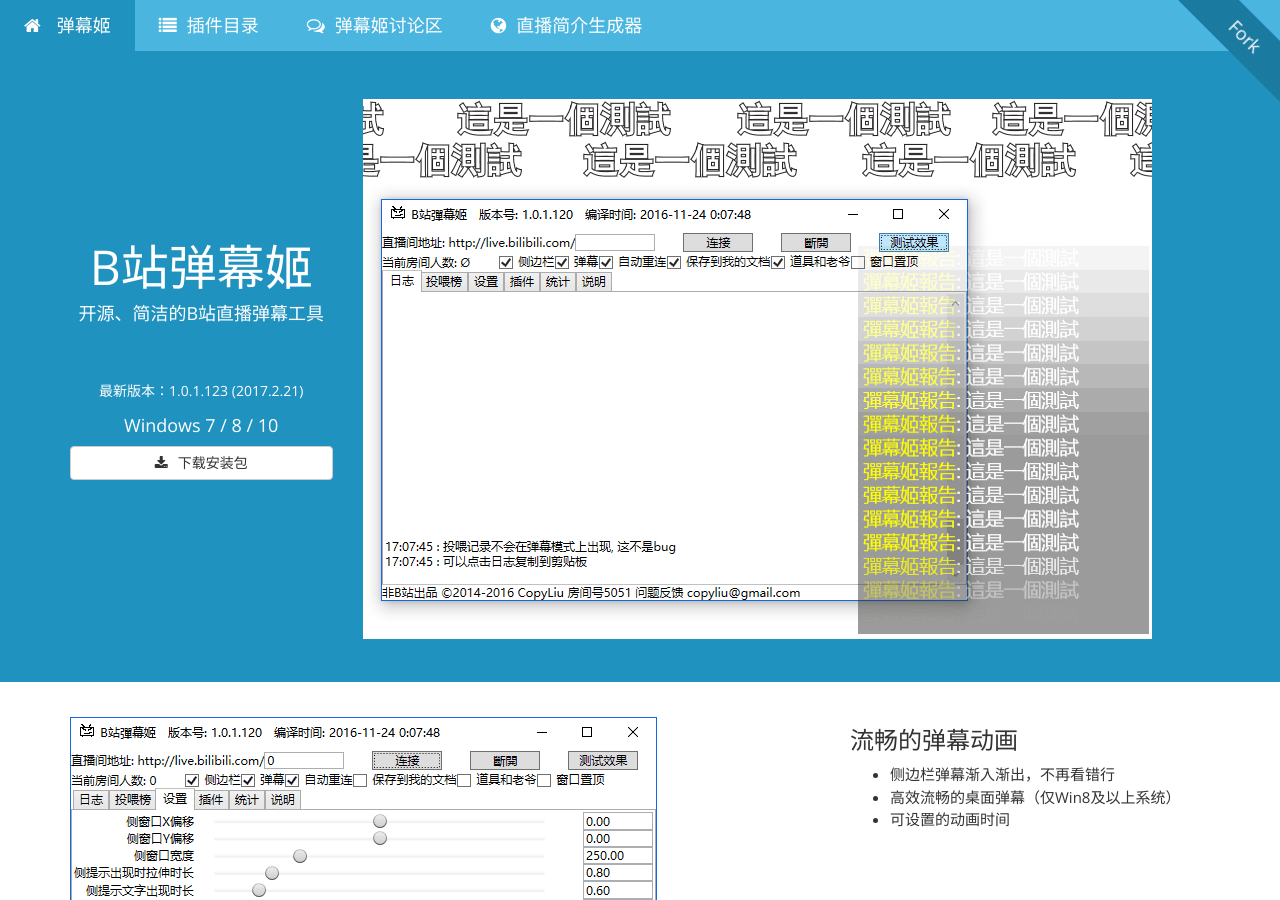
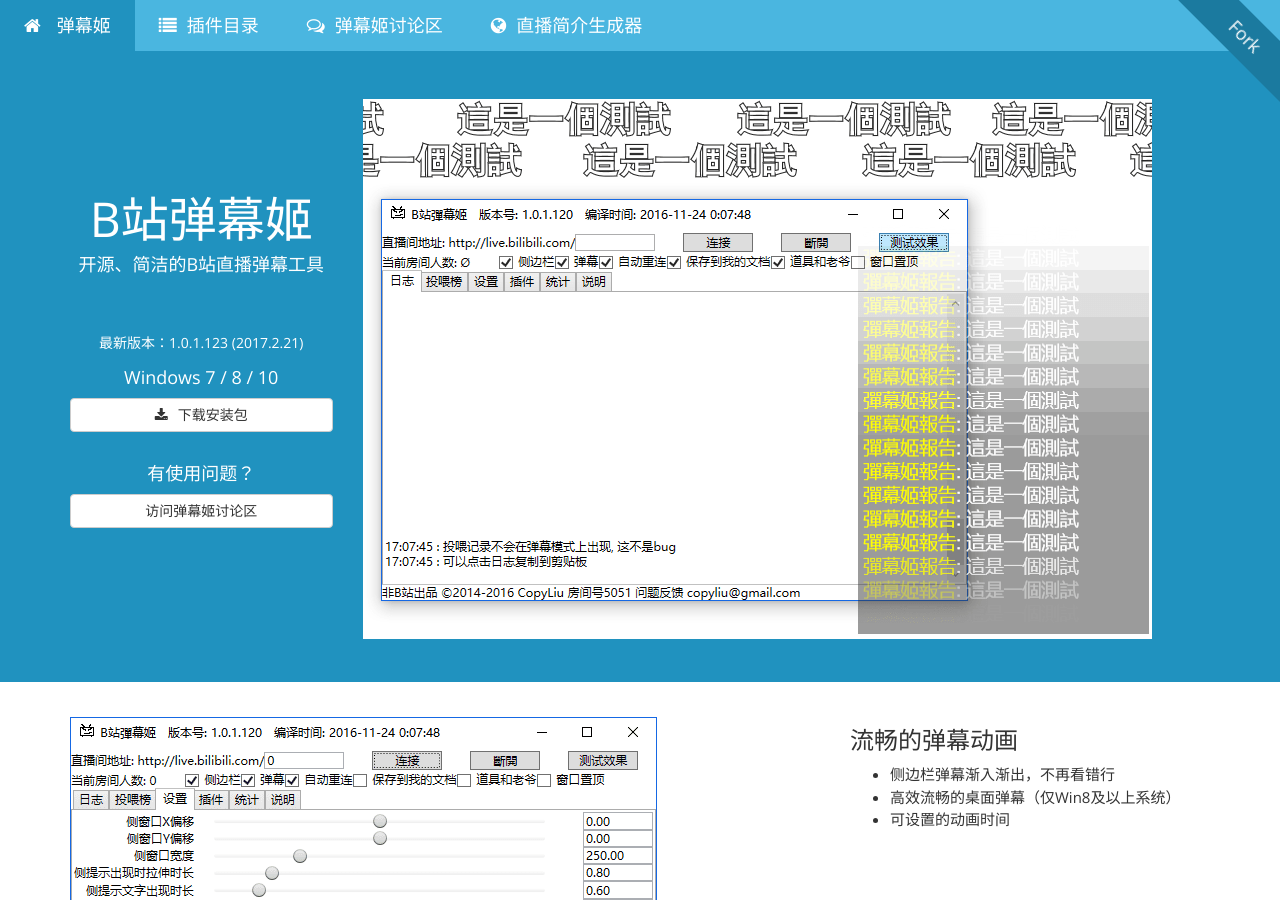
Before and after one commit to Bililive/www.danmuji.org, a Jekyll site: the page built from index.html, in a window 1280 px wide and 900 px high. Built offline with Jekyll 4.4.1, drawn with Linux system fonts in a browser that asks for light colours; nearby versions of some CDN libraries; some web fonts are replaced; comment, search, counter and statistics services are not loaded.

Commit message:
更新首页

```diff
--- a/index.html
+++ b/index.html
@@ -48,6 +48,9 @@
                         <p class="text-center">最新版本：1.0.1.123 (2017.2.21)</p>
                         <h4>Windows 7 / 8 / 10</h4>
                         <a class="btn btn-default btn-block" rel="nofollow" href="https://soft.ceve-market.org/bilibili_dm/setup.exe" onclick="_czc.push(['_trackEvent','首页','下载弹幕姬']);_paq.push(['trackEvent', '首页', '下载弹幕姬']);" target="_blank" role="button"><i class="fa fa-download icon-with-text"></i>下载安装包</a>
+						<br>
+						<h4>有使用问题？</h4>
+						<a class="btn btn-default btn-block" href="http://f.danmuji.cn/topic/8" target="_blank" role="button">访问弹幕姬讨论区</a>
                     </div>
                     <br>
                 </div><div class="col-md-9 vcenter">
```
